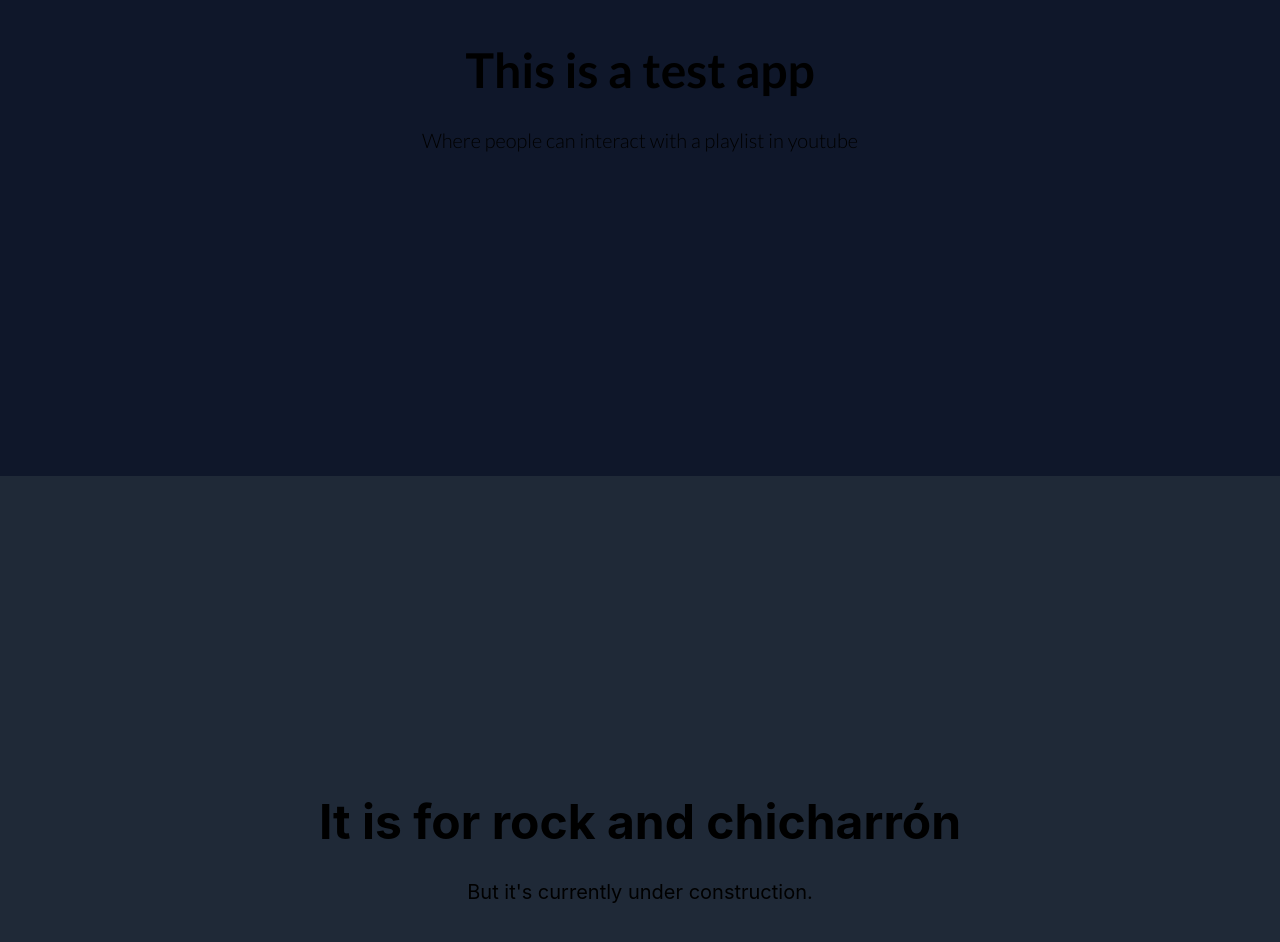
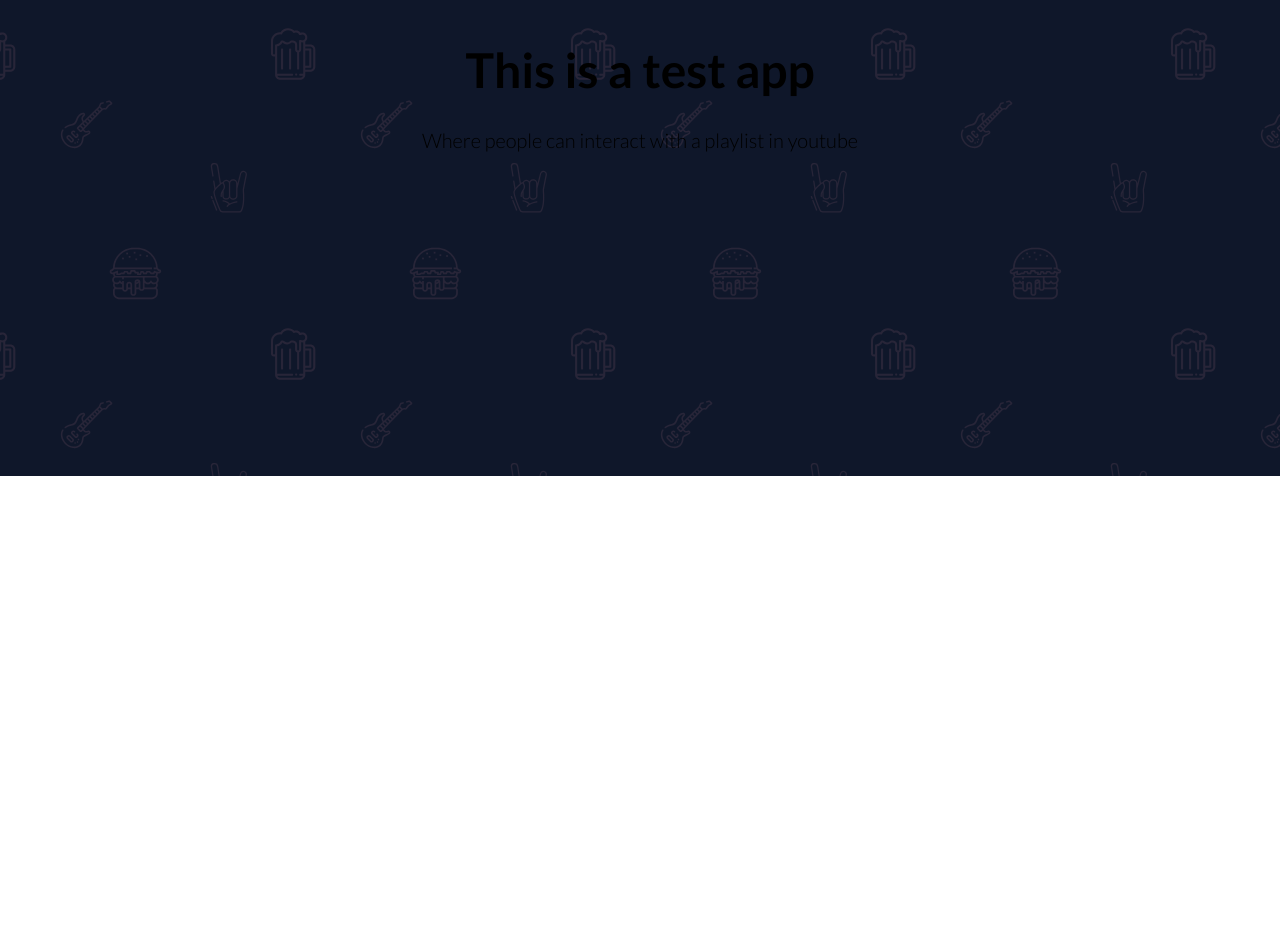
Before and after one commit to xV0lk/r-and-ch, a Next.js app: page / in a window 1280 px wide. Shown: the part 324-1266 px from the top of the page. After the commit the page ends 800 px from the top, so only its background shows below. Built offline with nearby package versions, Linux system fonts and the light colour scheme.

Commit message:
svg background

```diff
--- a/src/components/landing/BaseLanding.tsx
+++ b/src/components/landing/BaseLanding.tsx
@@ -3,20 +3,13 @@ import { FC } from 'react';
 const BaseLanding: FC = () => {
   return (
     <>
-      <div className="flex flex-col font-lato justify-center text-center align-middle h-[94vh] bg-slate-900">
+      <div className="flex flex-col font-lato justify-center text-center align-middle h-[94vh] bg-slate-900 bg-patt-rock2">
         <h1 className="text-5xl h-20 font-bold">This is a test app</h1>
         <div className="h-15" />
         <h2 className="text-xl">
           Where people can interact with a playlist in youtube
         </h2>
       </div>
-      <div className="flex flex-col justify-center text-center align-middle h-[94vh] bg-gray-800">
-        <h1 className="text-5xl h-20 font-bold">
-          It is for rock and chicharrón
-        </h1>
-        <div className="h-15" />
-        <h2 className="text-xl">But it's currently under construction.</h2>
-      </div>
     </>
   );
 };
```
Also changed, not shown: public/svg/rock-and-roll-concert-svgrepo-com.svg.
